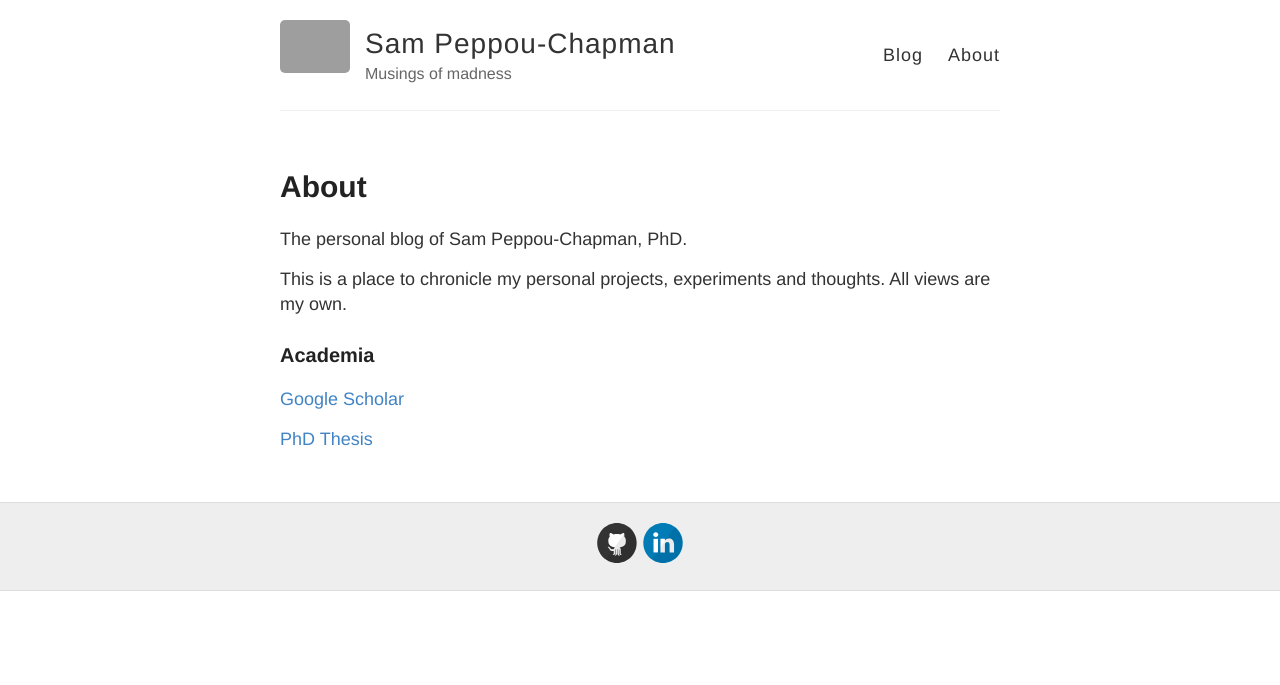
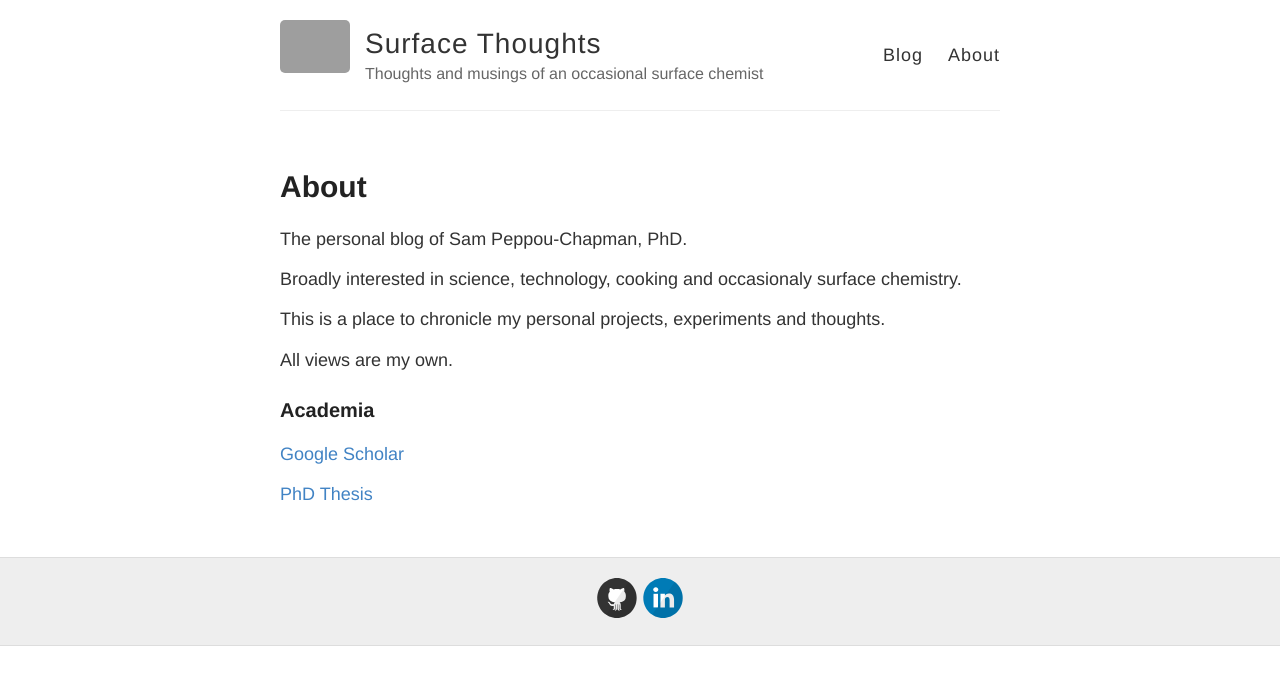
Before and after one commit to speppou/speppou.github.io, a Jekyll site: the page built from about.md, in a window 1280 px wide. Shown: the top 685 px of the page. Built offline with Jekyll 4.4.1, drawn with Linux system fonts in a browser that asks for light colours; grey boxes are pictures that could not be loaded.

Commit message:
Update blog name

```diff
--- a/_config.yml
+++ b/_config.yml
@@ -3,10 +3,10 @@
 #
 
 # Name of your site (displayed in the header)
-name: Sam Peppou-Chapman
+name: Surface Thoughts
 
 # Short bio or description (displayed in the header)
-description: Musings of madness
+description: Thoughts and musings of an occasional surface chemist
 
 # URL of your avatar or profile pic (you could use your GitHub profile pic)
 avatar: https://raw.githubusercontent.com/barryclark/jekyll-now/master/images/jekyll-logo.png
--- a/about.md
+++ b/about.md
@@ -6,7 +6,11 @@ permalink: /about/
 
 The personal blog of Sam Peppou-Chapman, PhD.
 
-This is a place to chronicle my personal projects, experiments and thoughts. All views are my own.
+Broadly interested in science, technology, cooking and occasionaly surface chemistry.
+
+This is a place to chronicle my personal projects, experiments and thoughts.
+
+All views are my own.
 
 ### Academia
 
```
